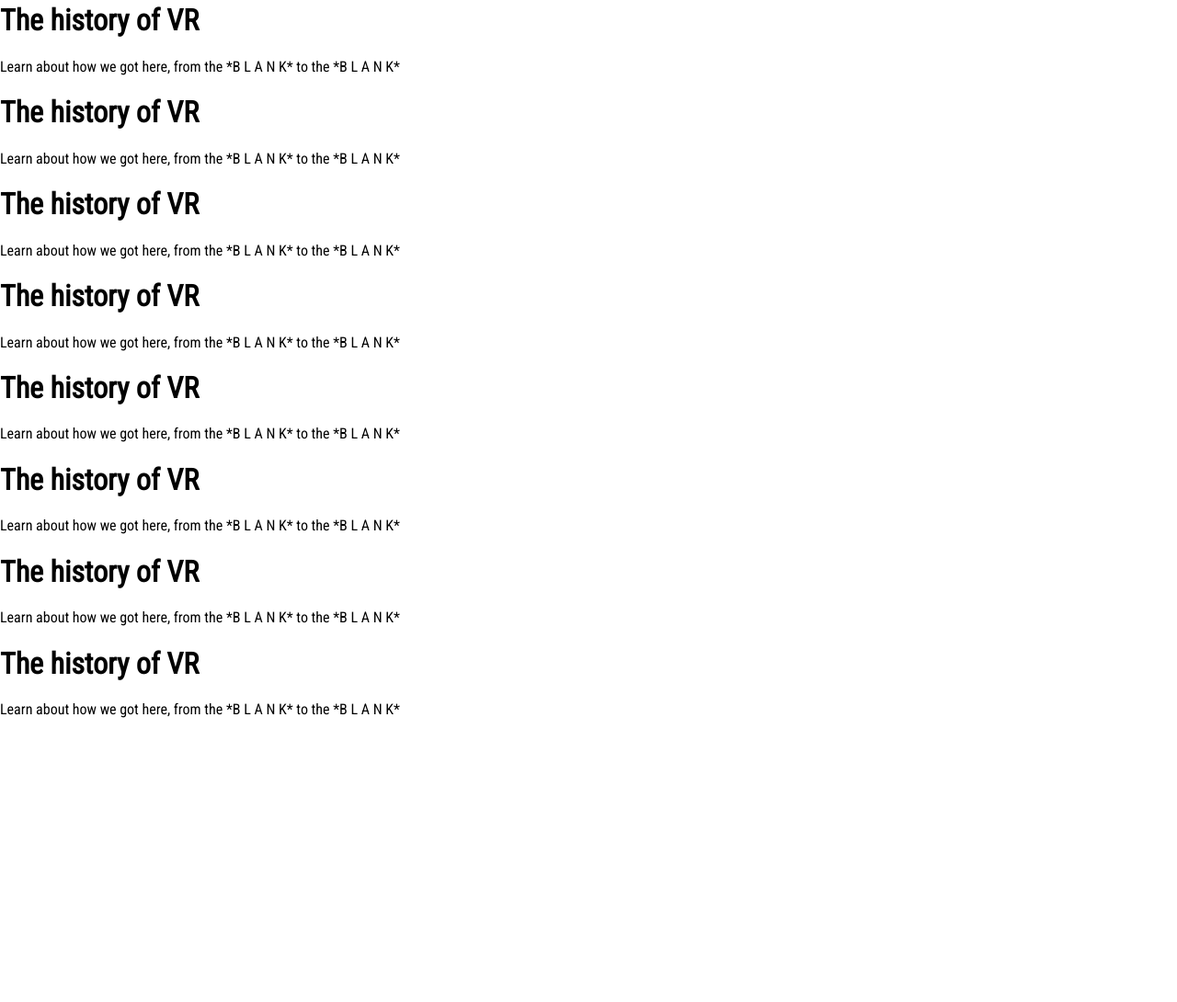
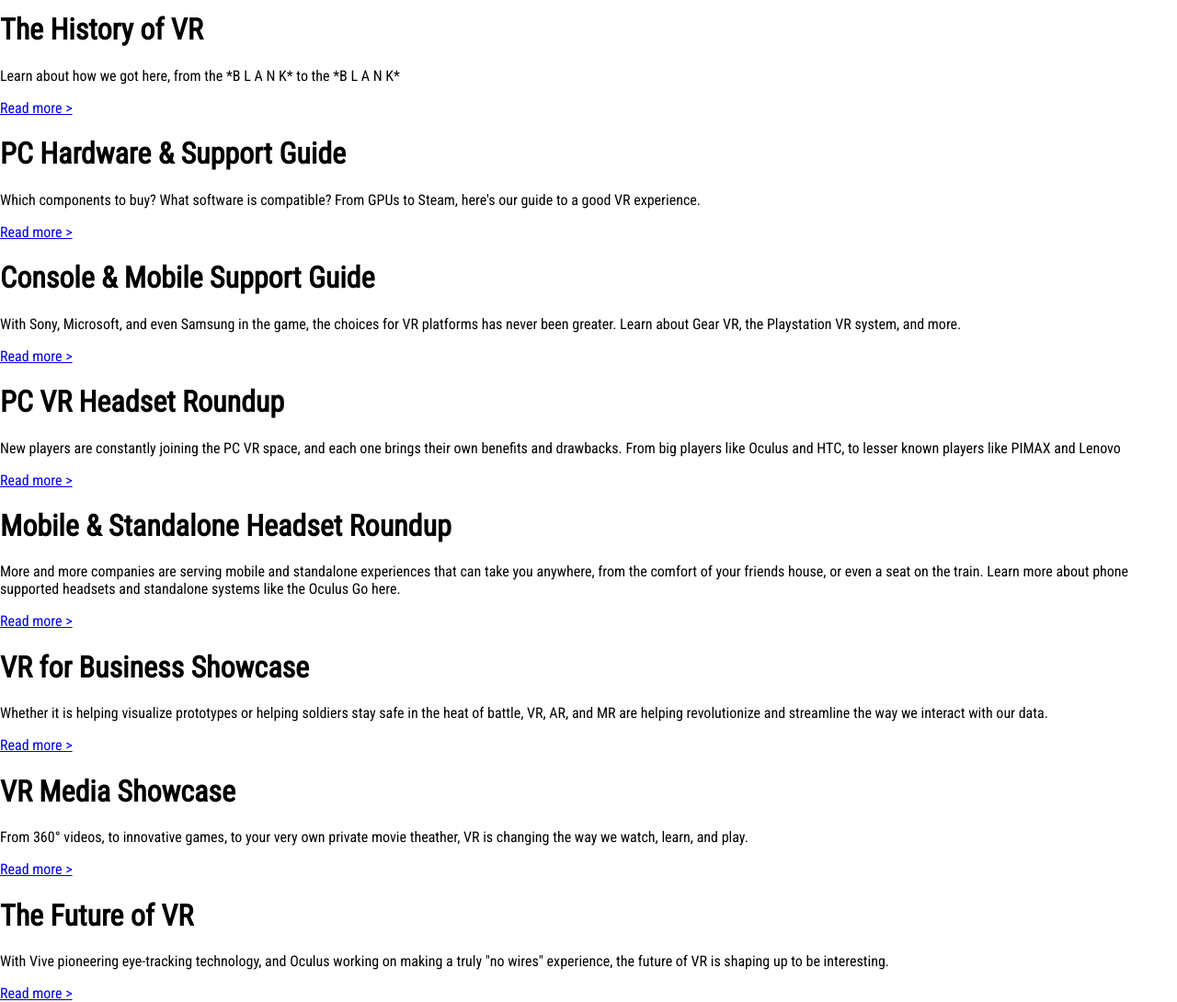
Before and after one commit to zpan74/VRWikiProj, a plain HTML site: page home/index.html in a window 1280 px wide. Shown: the part 1108-2198 px from the top of the page at 92% size. Before the commit the page ends 1905 px from the top, so only its background shows below. Drawn offline with Linux system fonts and the light colour scheme.

Commit message:
links to other pages work + content

```diff
--- a/home/index.html
+++ b/home/index.html
@@ -11,55 +11,63 @@
 <body>
     <div class="navbardiv">
         <ul class="navbarlist">
-            <li class="menuitems"><a href="/home/index.html">Home</a></li>
-            <li class="menuitems"><a href="/History/History.html">History of VR</a></li>
-            <li class="menuitems"><a href="/PCHardware/PCHardware.html">PC Hardware & Support Guide</a></li>
-            <li class="menuitems"><a href="/Console-mobile/Console-mobile.html">Console & Mobile VR Support Guide</a></li>
-            <li class="menuitems"><a href="/PCHeadsets/PCHeadsets.html">PC VR Headset Roundup</a></li>
-            <li class="menuitems"><a href="/MoblieHeadsets/Mobileheadsets.html">Mobile & Standalone Headset Roundup</a></li>
-            <li class="menuitems"><a href="/BusinessVR/BusinessVR.html">VR for Business Showcase</a></li>
-            <li class="menuitems"><a href="/VRMedia/VRMedia.html">VR Media Showcase</a></li>
-            <li class="menuitems"><a href="/Future/Future.html">Future of VR</a></li>
+            <li class="menuitems"><a href="../home/index.html">Home</a></li>
+            <li class="menuitems"><a href="../History/History.html">History of VR</a></li>
+            <li class="menuitems"><a href="../PCHardware/PCHardware.html">PC Hardware & Support Guide</a></li>
+            <li class="menuitems"><a href="index.html#console-mobile">Console & Mobile VR Support Guide</a></li>
+            <li class="menuitems"><a href="../PCHeadsets/PCHeadsets.html">PC VR Headset Roundup</a></li>
+            <li class="menuitems"><a href="../MoblieHeadsets/Mobileheadsets.html">Mobile & Standalone Headset Roundup</a></li>
+            <li class="menuitems"><a href="../BusinessVR/BusinessVR.html">VR for Business Showcase</a></li>
+            <li class="menuitems"><a href="../VRMedia/VRMedia.html">VR Media Showcase</a></li>
+            <li class="menuitems"><a href="../Future/Future.html">Future of VR</a></li>
         </ul>
     </div>
-    <div class="hero">
+    <div class="hero" id="">
         <div class="herotext">
             <h1>VR Wiki</h1>
             <p>A HACC CIS Project.</p>
         </div>
     </div>
-    <div class="herosections">
-        <div class="herosection1">
-            <h1>The history of VR</h1>
+    <div class="heros">
+        <div class="herosection" id="history">
+            <h1>The History of VR</h1>
             <p>Learn about how we got here, from the *B L A N K* to the *B L A N K*</p>
+            <a href="../Console-mobile/Console-mobile.html">Read more ></a>
         </div>
-        <div class="herosection2">
-            <h1>The history of VR</h1>
-            <p>Learn about how we got here, from the *B L A N K* to the *B L A N K*</p>
+        <div class="herosection" id="pchardware">
+            <h1>PC Hardware & Support Guide</h1>
+            <p>Which components to buy? What software is compatible? From GPUs to Steam, here's our guide to a good VR experience.</p>
+            <a href="../Console-mobile/Console-mobile.html">Read more ></a>
         </div>
-        <div class="herosection3">
-            <h1>The history of VR</h1>
-            <p>Learn about how we got here, from the *B L A N K* to the *B L A N K*</p>
+        <div class="herosection" id="console-mobile">
+            <h1>Console & Mobile Support Guide</h1>
+            <p>With Sony, Microsoft, and even Samsung in the game, the choices for VR platforms has never been greater. Learn about Gear VR, the Playstation VR system, and more.</p>
+            <a href="../Console-mobile/Console-mobile.html">Read more ></a>
         </div>
-        <div class="herosection4">
-            <h1>The history of VR</h1>
-            <p>Learn about how we got here, from the *B L A N K* to the *B L A N K*</p>
+        <div class="herosection" id="console-mobile">
+            <h1>PC VR Headset Roundup</h1>
+            <p>New players are constantly joining the PC VR space, and each one brings their own benefits and drawbacks. From big players like Oculus and HTC, to lesser known players like PIMAX and Lenovo</p>
+            <a href="../Console-mobile/Console-mobile.html">Read more ></a>
         </div>
-        <div class="herosection5">
-            <h1>The history of VR</h1>
-            <p>Learn about how we got here, from the *B L A N K* to the *B L A N K*</p>
+        <div class="herosection" id="console-mobile">
+            <h1>Mobile & Standalone Headset Roundup</h1>
+            <p>More and more companies are serving mobile and standalone experiences that can take you anywhere, from the comfort of your friends house, or even a seat on the train. Learn more about phone supported headsets and standalone systems like the Oculus Go here.</p>
+            <a href="../Console-mobile/Console-mobile.html">Read more ></a>
         </div>
-        <div class="herosection6">
-            <h1>The history of VR</h1>
-            <p>Learn about how we got here, from the *B L A N K* to the *B L A N K*</p>
+        <div class="herosection" id="console-mobile">
+            <h1>VR for Business Showcase</h1>
+            <p>Whether it is helping visualize prototypes or helping soldiers stay safe in the heat of battle, VR, AR, and MR are helping revolutionize and streamline the way we interact with our data.</p>
+            <a href="../Console-mobile/Console-mobile.html">Read more ></a>
         </div>
-        <div class="herosection7">
-            <h1>The history of VR</h1>
-            <p>Learn about how we got here, from the *B L A N K* to the *B L A N K*</p>
+        <div class="herosection" id="console-mobile">
+            <h1>VR Media Showcase</h1>
+            <p>From 360&deg; videos, to innovative games, to your very own private movie theather, VR is changing the way we watch, learn, and play.</p>
+            <a href="../Console-mobile/Console-mobile.html">Read more ></a>
         </div>
-        <div class="herosection8">
-            <h1>The history of VR</h1>
-            <p>Learn about how we got here, from the *B L A N K* to the *B L A N K*</p>
+        <div class="herosection" id="console-mobile">
+            <h1>The Future of VR</h1>
+            <p>With Vive pioneering eye-tracking technology, and Oculus working on making a truly "no wires" experience, the future of VR is shaping up to be interesting.</p>
+            <a href="../Console-mobile/Console-mobile.html">Read more ></a>
         </div>
     </div>
 </body>
--- a/home/style.css
+++ b/home/style.css
@@ -5,15 +5,16 @@ body{
     font-family: 'Roboto Condensed', helvetica, sans-serif;
     color: #000;
     width: 100%;
+    scroll-behavior: smooth;
 
 }
 .navbardiv {
-    background: linear-gradient(180deg, #fff 80%, #a0a0a0 100%);
+    background: linear-gradient(180deg, #fff 85%, #a0a0a0 100%);
 }
 .navbarlist {
     list-style: none;
     text-align: center;
-    padding: 10px 50px 10px 0;
+    padding: 20px 50px 10px 0;
     display: flex;
     flex-direction: row;
     justify-content: space-around;
```
